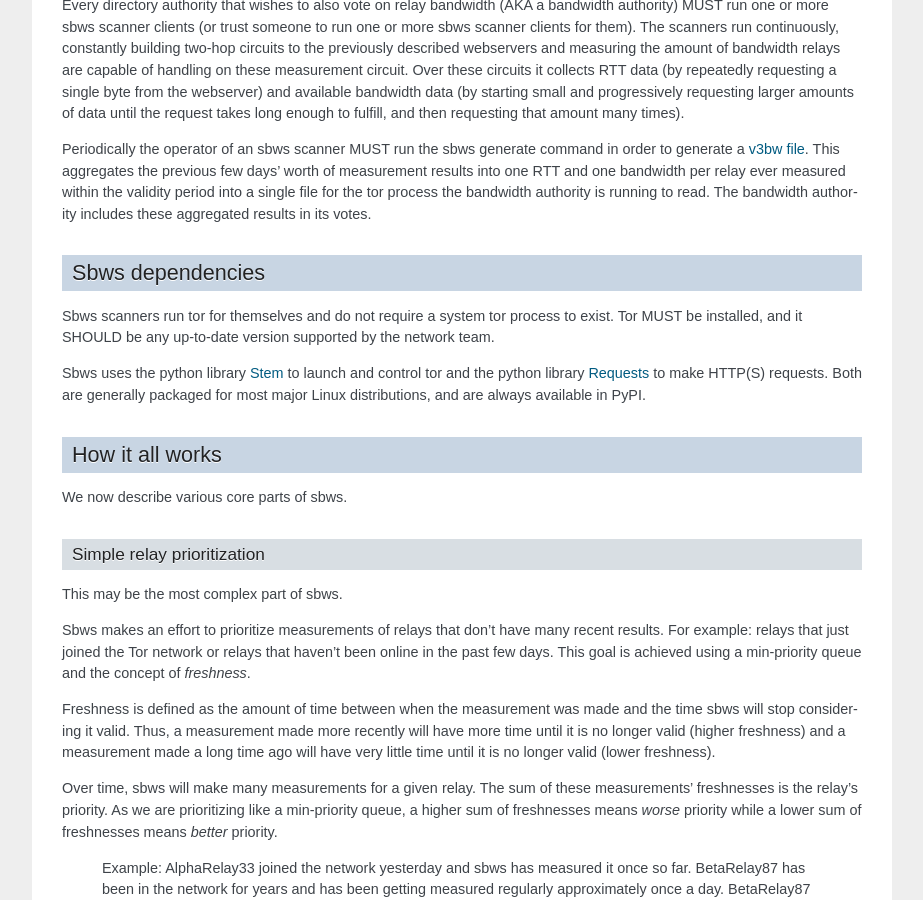
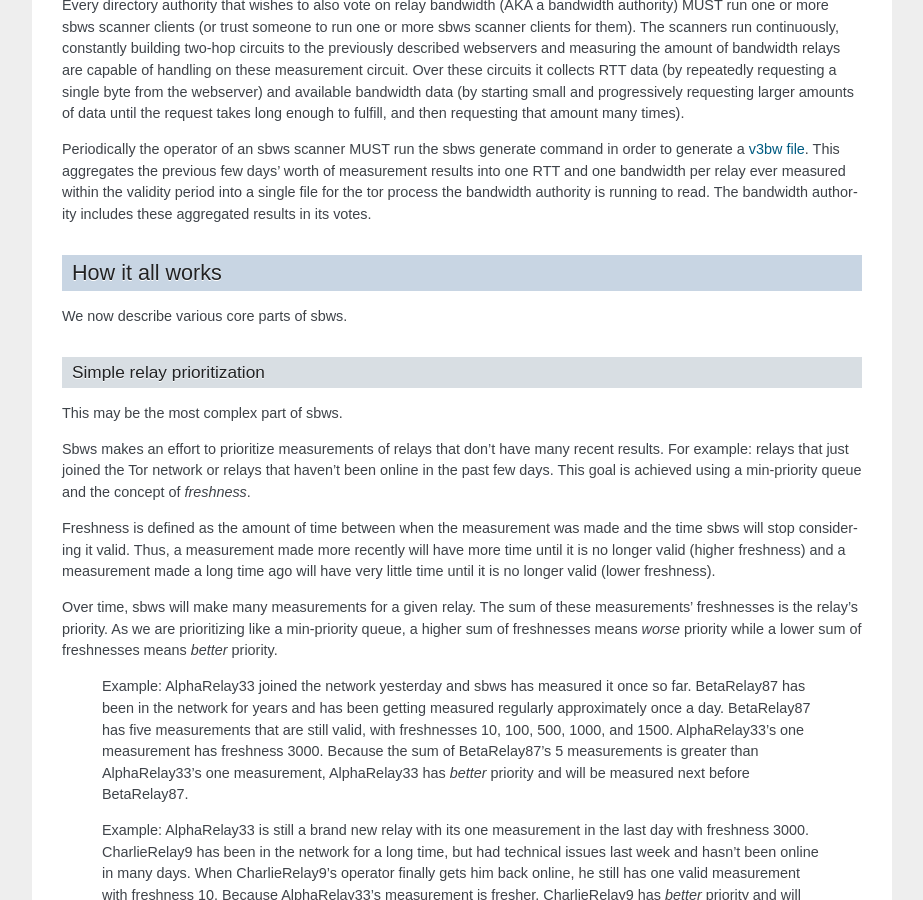
Before and after one commit to torproject/sbws, a Sphinx documentation site: the page built from docs/source/specification.rst, in a window 1280 px wide and 900 px high, scrolled down 1065 px. Shown: the whole window, without its empty margins (198-1121 px from the left). Built offline with Sphinx 7.4.7, drawn with Linux system fonts in a browser that asks for light colours; formulas are drawn with MathJax 3.

Commit message:
docs: remove section already in INSTALL

```diff
--- a/docs/source/specification.rst
+++ b/docs/source/specification.rst
@@ -77,17 +77,6 @@
 ever measured within the validity period into a single file for the tor process
 the bandwidth authority is running to read.  The bandwidth authority includes
 these aggregated results in its votes.
-
-Sbws dependencies
------------------
-
-Sbws scanners run tor for themselves and do not require a system tor process to
-exist. Tor MUST be installed, and it SHOULD be any up-to-date version supported
-by the network team.
-
-Sbws uses the python library Stem_ to launch and control tor and the python
-library Requests_ to make HTTP(S) requests. Both are generally packaged for
-most major Linux distributions, and are always available in PyPI.
 
 How it all works
 ----------------
```
